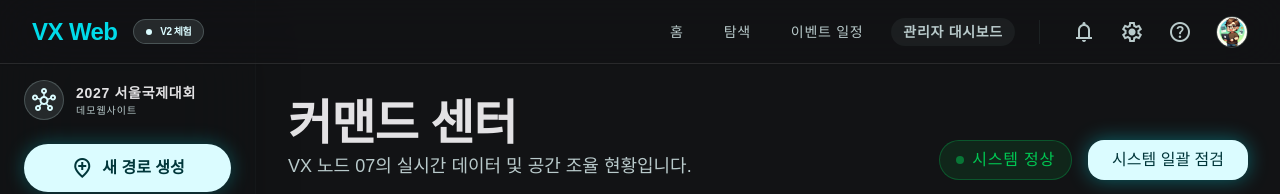
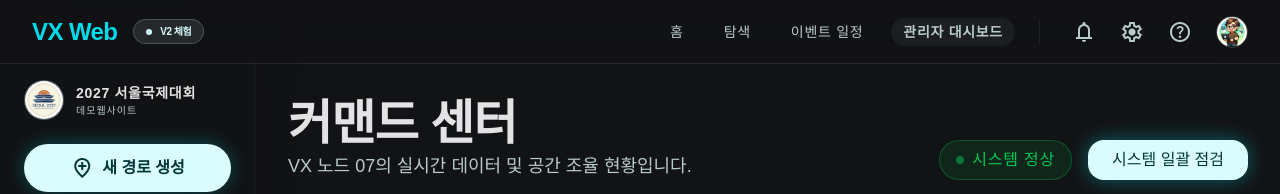
Before and after one commit to sic2027vxwebyc/VX_WEB_DEMO, a Vue app: page /#/admin in a window 1280 px wide. Shown: the top 194 px of the page. Built offline with nearby package versions, Linux system fonts and the light colour scheme; a web font is replaced by a local one.

Commit message:
refactor(shell): clean up SideNavBar architecture and update index.html runtime/base configuration

```diff
--- a/src/components/layout/SideNavBar.vue
+++ b/src/components/layout/SideNavBar.vue
@@ -8,6 +8,7 @@ import { computed } from 'vue'
 import { useRoute } from 'vue-router'
 import { useI18n } from 'vue-i18n'
 import { logger } from '@/utils/logger'
+import screenIcon from '@/assets/screen.png'
 
 const route = useRoute()
 const { t } = useI18n({ useScope: 'global' })
@@ -46,8 +47,8 @@ const handleNavClick = (path, name) => {
   <aside class="fixed left-0 top-0 h-full flex flex-col pt-20 pb-8 bg-white/60 dark:bg-surface-dim/60 backdrop-blur-[40px] border-r border-black/5 dark:border-outline-variant/10 shadow-2xl w-64 hidden lg:flex z-40 transition-colors duration-300">
     <div class="px-6 mb-8">
       <div class="flex items-center gap-3 mb-6">
-        <div class="w-10 h-10 rounded-xl bg-primary/10 flex items-center justify-center border border-primary/20">
-          <span class="material-symbols-outlined text-primary">hub</span>
+        <div class="w-10 h-10 rounded-xl bg-primary/10 overflow-hidden border border-primary/20">
+          <img :src="screenIcon" alt="Logo" class="w-full h-full object-cover" />
         </div>
         <div>
           <p class="font-label-lg text-label-lg text-surface-dark dark:text-on-surface">{{ t('navigation.spatialIntelligence') }}</p>
```
Also changed, not shown: src/assets/screen.png (added), src/assets/screen_1.png (added).
